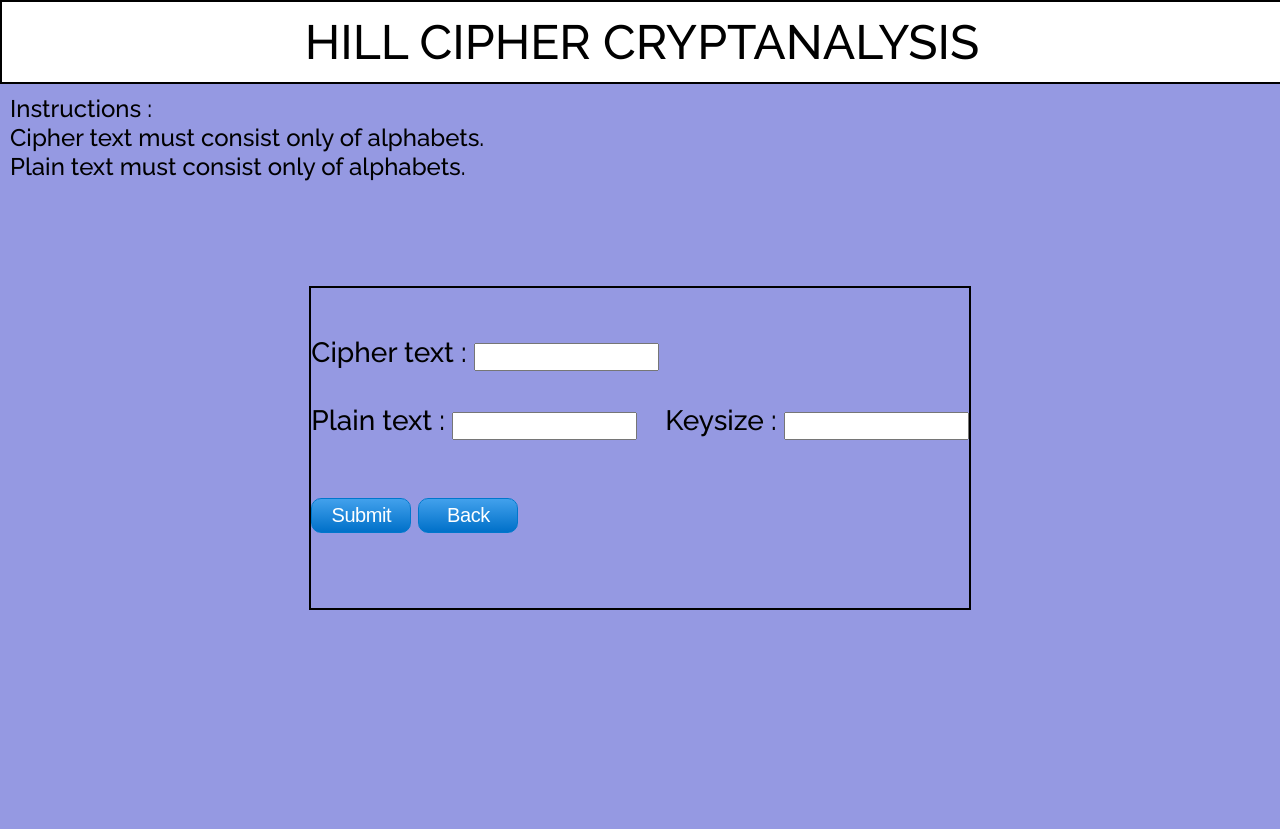
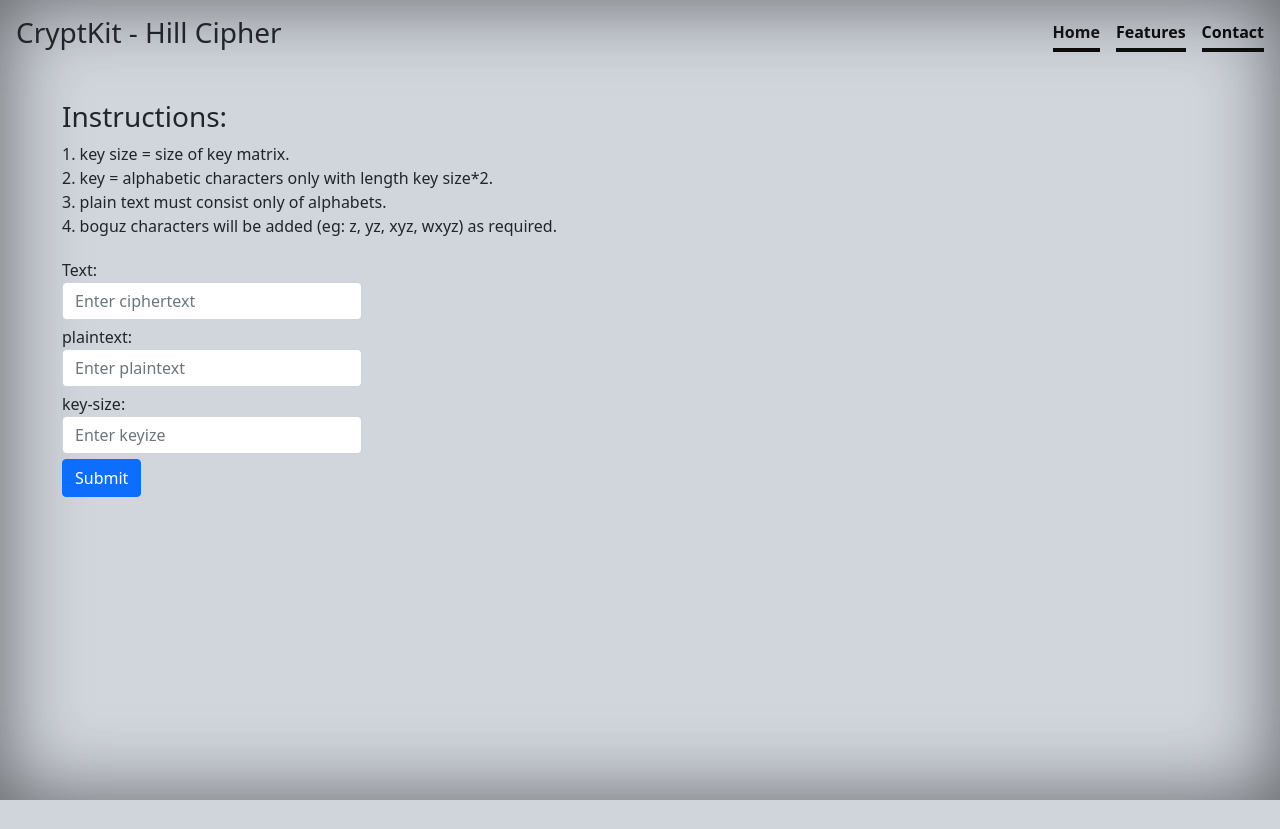
Before and after one commit to pistachio49/crypto-toolkit, a Flask app: page /hillcrypt in a window 1280 px wide. After the commit the page ends 800 px from the top, so only its background shows below. Run offline with Flask 3, Linux system fonts and the light colour scheme; some libraries are stand-ins or nearby versions.

Commit message:
hill cipher done

```diff
--- a/app.py
+++ b/app.py
@@ -838,7 +838,7 @@ def crypt():
     elif(ciphermethod=="Hill cipher"):
         if(value.isalpha()==False):
             return render_template("vigcrypt.html",err="Cipher text must only consist of alphabets")
-        d1=hillcrypt1(value,keysize)
+        d1=hillcrypt1(value,key,keysize)
         if(d1!="invalid!"):
             return render_template("hillcrypt.html",key=d1)
         else:
--- a/templates/hillcrypt.html
+++ b/templates/hillcrypt.html
@@ -1,55 +1,72 @@
-<html>
-    <head>
-        <link rel="stylesheet" href="{{url_for('static',filename='enc.css')}}">
-        <link rel="preconnect" href="https://fonts.googleapis.com">
-        <link rel="preconnect" href="https://fonts.gstatic.com" crossorigin>
-        <link href="https://fonts.googleapis.com/css2?family=Raleway:wght@500&display=swap" rel="stylesheet">
-    </head>
-    <body>
-        <div class="headingmethod">
-            <div class="heading1">
-                Hill Cipher Cryptanalysis
+{% extends 'base.html' %}
+{% block title %}
+    - Hill Cipher
+{% endblock %}
+
+{% block content %}
+
+<style>
+  .container{
+    text-align: justify;
+    position: absolute;
+    top: 100px;
+    left: 50px;
+  }
+
+  .form-group, .btn{
+    margin-top: 0.3em;
+  }
+
+  .hiding{
+    display:none;
+  }
+</style>
+
+<div class="container">
+    <div class="row">
+      <div class="col">
+        <h3>Instructions:</h3>
+        <p>1. key size = size of key matrix.<br>
+          2. key = alphabetic characters only with length key size*2. <br>
+          3. plain text must consist only of alphabets.<br>
+          4. boguz characters will be added (eg: z, yz, xyz, wxyz) as required.</p>
       </div>
     </div>
-            <div class="instr">
-            <div>
-            Instructions :
+
+    <div class="row">
+        <div class="col">
+        <form method="POST" action="/crypt">
+            <div class="form-group">
+                <label for="text">Text:</label>
+                <input type="text" name="value" id="Plaintext" style="width: 300px;" class="form-control" placeholder="Enter ciphertext" required>
               </div>
-            <div>Cipher text must consist only of alphabets.</div>
-            <div>Plain text must consist only of alphabets.</div>
+              <div class="form-group">
+                <label for="text">plaintext:</label>
+                <input type="text" name="key" style="width: 300px;" class="form-control" id="number1" placeholder="Enter plaintext" required>
               </div>
+              <div class="form-group">
+                <label for="number">key-size:</label>
+                <input type="number" name="keysize" style="width: 300px;" class="form-control" id="number2" placeholder="Enter keyize" required>
               </div>
-        <div class="formcontainer">
-            <div class="formouter">
-        <form method="POST" action="/crypt">
-            <label>Cipher text : </label><input type="text" name="value" required/>
-            <br><br>
-            <label>Plain text : </label><input type="text" name="key" required/>
-            &nbsp;&nbsp;
-            <label>Keysize : </label><input type="number" name="keysize" required/>
-            <br><br>
             <select name="ciphermethod" class="hiding">
                 <option>Hill cipher</option>
             </select>
-            <button>Submit</button>
-            <button id="bk">Back</button>
+            <button type="submit" class="btn btn-primary">Submit</button>
       </form>
     </div>
-        <br><br>
+  </div><br><br>
+
         <div>
-            {%if value %}
-            <span>The key calculated is {{key}} </span>
-            {{value}}
+            {%if key %}
+            <div class="row">
+                <div class="col">
+            The key calculated is {{key}}
+            </div></div>
             {% elif err %}
             <span>{{err}}</span>
             {% endif %}
         </div>
+
   </div>
-        <script>
-            let u1=document.getElementById('bk')
-            u1.addEventListener('click',()=>{
-                window.location.href="http://127.0.0.1:5000/cryptanalysis"
-            })
-        </script>
-    </body>
-</html>
+
+        {% endblock %}
```
Also changed, not shown: cryptanalysis.py (+85 -83 lines). Lines whose indentation alone changed are shown as unchanged.
